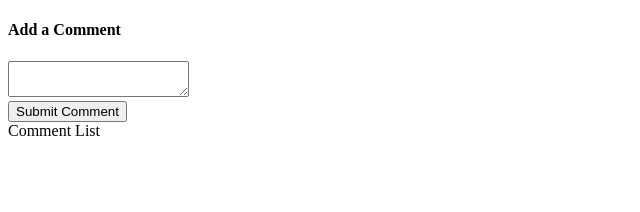
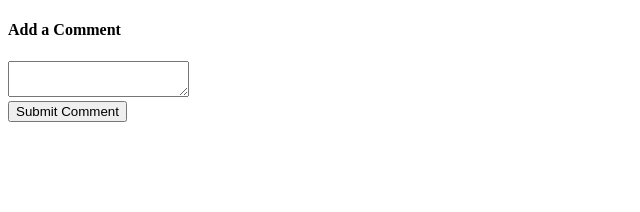
Before and after one commit to scubaluke/CommentBox, a React (Create React App) app: page / in a window 1280 px wide. Shown: the top 212 px of the page, without its empty margins (0-640 px from the left). Built offline with nearby package versions, Linux system fonts and the light colour scheme.

Commit message:
testing comment list

```diff
--- a/src/Root.js
+++ b/src/Root.js
@@ -3,9 +3,9 @@
 import { createStore } from 'redux';
 import reducers from 'reducers';
 
-export default function Root({children}) {
+export default function Root({ children, initialState = {} }) {
     return (
-        <Provider store={createStore(reducers, {})} >
+        <Provider store={createStore(reducers, initialState)} >
             {children}
         </Provider>
     )
--- a/src/components/CommentBox.js
+++ b/src/components/CommentBox.js
@@ -1,14 +1,10 @@
 import React, { useState } from 'react'
-import { useDispatch, useSelector} from 'react-redux'
-// import commentsReducer from 'reducers/comments'
+import { useDispatch } from 'react-redux'
 import { saveComment } from 'actions'
-import * as actions from 'actions'
 
 export default function CommentBox() {
     const [comment, setComment] = useState('')
     const dispatch = useDispatch()
-    const comments = useSelector(state => state.comments)
-    console.log(comments);
 
     const handleSubmit = (e) => {
         e.preventDefault()
--- a/src/components/CommentList.js
+++ b/src/components/CommentList.js
@@ -1,9 +1,13 @@
 import React from 'react'
+import { useSelector } from 'react-redux'
 
 export default function CommentList() {
+    const comments = useSelector(state => state.comments)
+    const renderedComments = comments.map(comment => <li key={comment} >{comment}</li>)
+
     return (
-        <div>
-            Comment List
-        </div>
+        <ul>
+            {renderedComments}
+        </ul>
     )
 }
```
Also changed, not shown: 1 other file (tests, documents, lock files or other folders).
